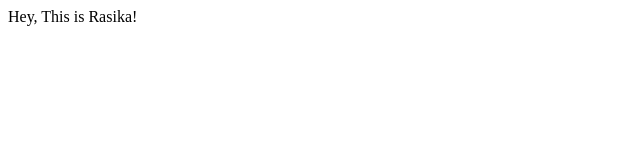
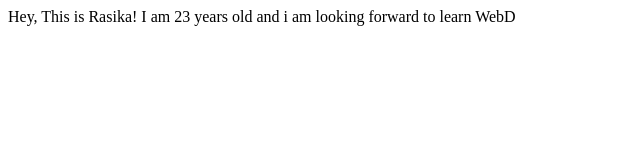
Before and after one commit to rasika-khapate/rasika-portfolio, a plain HTML site: page index.html in a window 1280 px wide. Shown: the whole page, without its empty margins (0-640 px from the left). Drawn offline with Linux system fonts and the light colour scheme.

Commit message:
docs: updated details

```diff
--- a/index.html
+++ b/index.html
@@ -8,5 +8,6 @@
 </head>
 <body>
     Hey, This is Rasika!
+    I am 23 years old and i am looking forward to learn WebD
 </body>
 </html>
```
